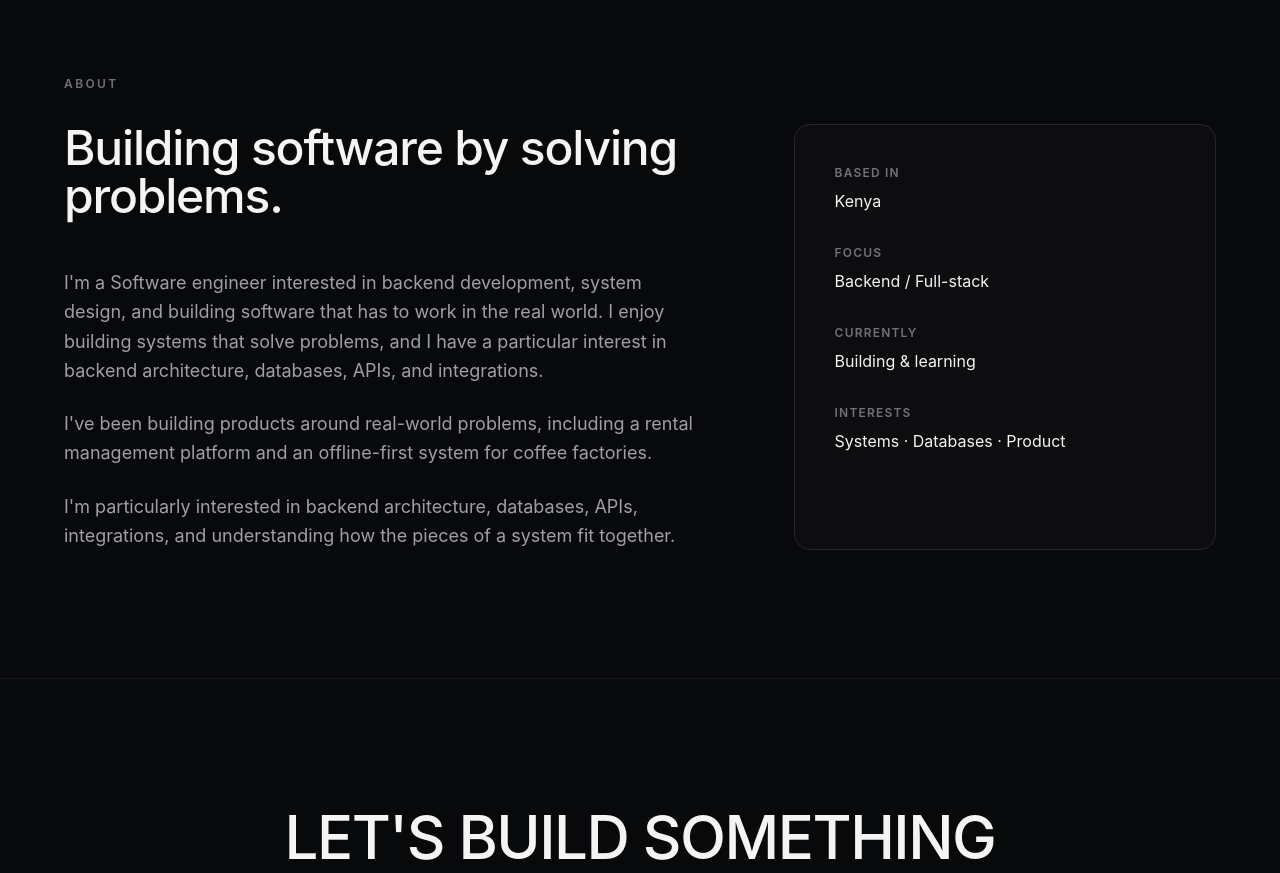
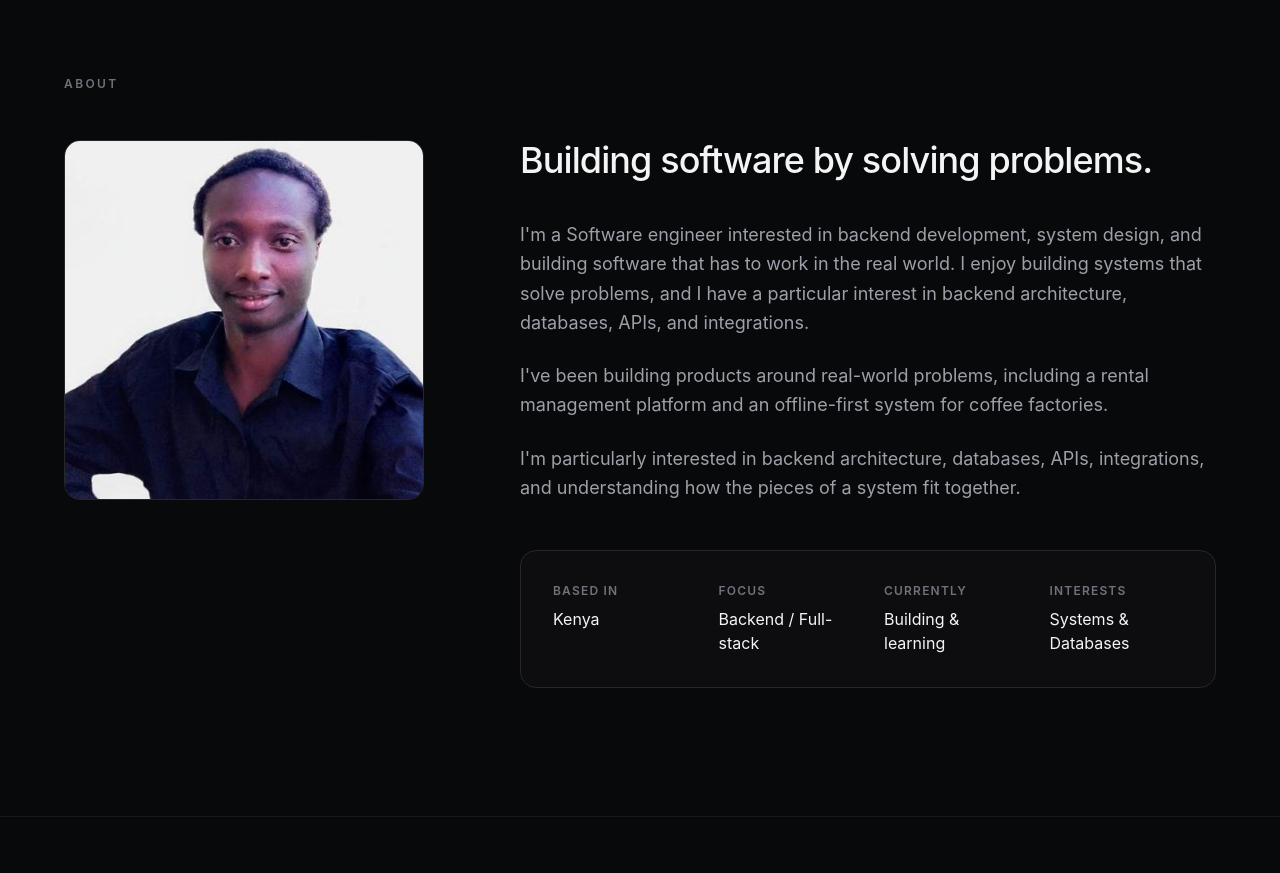
Before and after one commit to Ian-Kimani/Ian-Portfolio, a React (Vite) app: page / in a window 1280 px wide. Shown: the part 4500-5373 px from the top of the page. Built offline with nearby package versions, Linux system fonts and the light colour scheme.

Commit message:
Added a profile picture in the about page

```diff
--- a/src/sections/About.jsx
+++ b/src/sections/About.jsx
@@ -1,18 +1,35 @@
+import { motion } from "framer-motion";
+
 function About() {
   return (
     <section id="about" className="border-t border-zinc-900 px-6 py-32">
       <div className="mx-auto max-w-6xl">
-        <h2 className="mb-8 text-xs font-semibold uppercase tracking-[0.2em] text-zinc-500">
+        <h2 className="mb-12 text-xs font-semibold uppercase tracking-[0.2em] text-zinc-500">
           About
         </h2>
 
-        <div className="grid gap-16 lg:grid-cols-[1.5fr_1fr] lg:gap-24">
-          <div>
-            <h3 className="mb-12 text-3xl font-medium tracking-tight text-zinc-100 sm:text-4xl md:text-5xl">
+        <div className="flex flex-col gap-12 md:flex-row md:items-start md:gap-16 lg:gap-24">
+          <div className="shrink-0 md:w-[320px] lg:w-[360px]">
+            <motion.div
+              whileHover={{ scale: 1.02 }}
+              transition={{ duration: 0.4, ease: "easeOut" }}
+              className="overflow-hidden rounded-2xl border border-zinc-800 bg-zinc-900/50"
+            >
+              <img
+                src="/images/profile.png"
+                alt="Portrait of Ian Wabacha"
+                className="w-full object-cover transition-opacity duration-500"
+                loading="lazy"
+              />
+            </motion.div>
+          </div>
+
+          <div className="flex-1">
+            <h3 className="mb-10 text-3xl font-medium tracking-tight text-zinc-100 sm:text-4xl">
               Building software by solving problems.
             </h3>
 
-            <div className="space-y-6 text-lg leading-relaxed text-zinc-400">
+            <div className="mb-12 space-y-6 text-lg leading-relaxed text-zinc-400">
               <p>
                 I'm a Software engineer interested in backend development, system design, and building software that has to work in the real world. I enjoy building systems that solve problems, and I have a particular interest in backend architecture, databases, APIs, and integrations.
               </p>
@@ -23,9 +40,8 @@ function About() {
                 I'm particularly interested in backend architecture, databases, APIs, integrations, and understanding how the pieces of a system fit together.
               </p>
             </div>
-          </div>
 
-          <div className="flex flex-col gap-8 rounded-2xl border border-zinc-800 bg-zinc-900/30 p-8 sm:p-10">
+            <div className="grid grid-cols-2 gap-8 rounded-2xl border border-zinc-800 bg-zinc-900/30 p-8 sm:grid-cols-4">
               <div>
                 <h4 className="mb-2 text-xs font-semibold uppercase tracking-widest text-zinc-500">
                   Based In
@@ -51,7 +67,8 @@ function About() {
                 <h4 className="mb-2 text-xs font-semibold uppercase tracking-widest text-zinc-500">
                   Interests
                 </h4>
-              <p className="text-zinc-100">Systems · Databases · Product</p>
+                <p className="text-zinc-100">Systems & Databases</p>
+              </div>
             </div>
           </div>
         </div>
```
Also changed, not shown: public/images/profile.png (added). Lines whose indentation alone changed are shown as unchanged.
